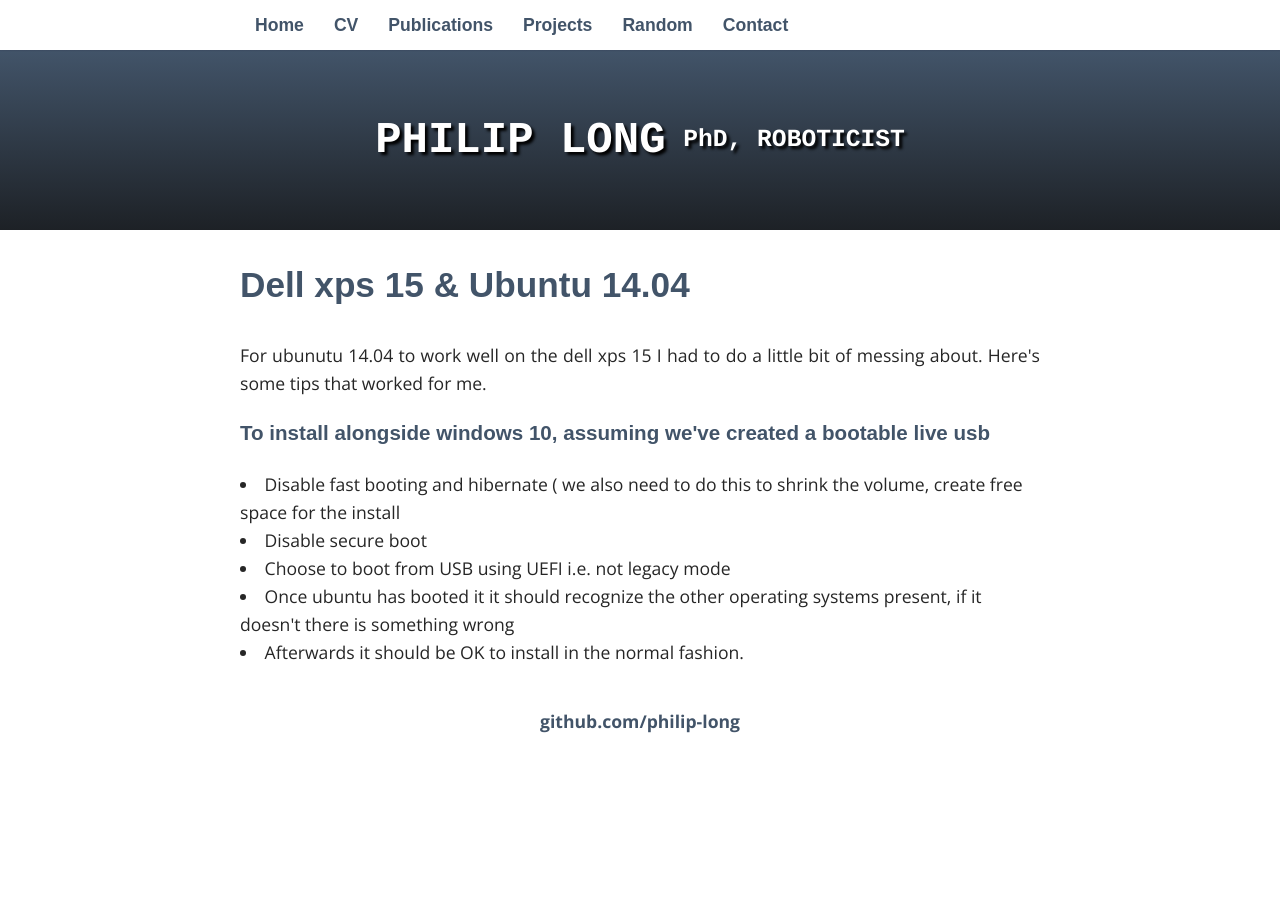
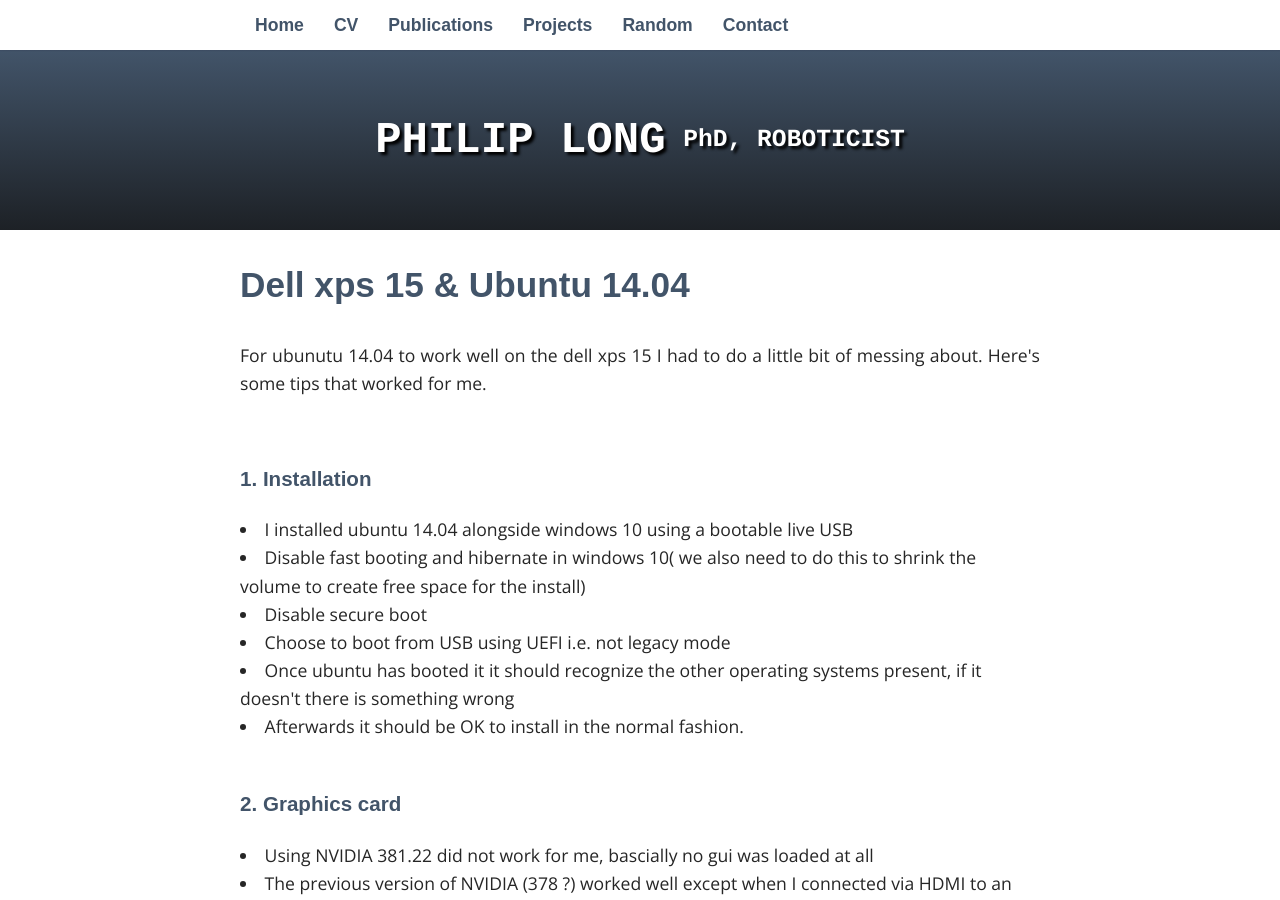
Before and after one commit to philip-long/philip-long.github.io, a Jekyll site: the page built from random/index.html, in a window 1280 px wide and 900 px high. Built offline with Jekyll 4.4.1, drawn with Linux system fonts in a browser that asks for light colours; some web fonts are replaced; some of the changed text lies outside the part shown.

Commit message:
updated dell stuff

```diff
--- a/random/index.html
+++ b/random/index.html
@@ -10,10 +10,19 @@
     For ubunutu 14.04 to work well on the dell xps 15 I had to do a little bit of messing about. Here's some tips that worked for me.
 </p>
 
-<h3> To install alongside windows 10, assuming we've created a bootable live usb </h3>
+<br>
 
-   <li>Disable fast booting and hibernate ( we also need to do this to shrink the volume, create free space for the install</li>
-   <li> Disable secure boot</li>
+<h3> 1. Installation</h3>
+
+   <li> I installed ubuntu 14.04 alongside windows 10 using a bootable live USB</li>
+   <li>Disable fast booting and hibernate in windows 10( we also need to do this to shrink the volume to create free space for the install)</li>
+   <li>Disable secure boot</li>
    <li>Choose to boot from USB using UEFI i.e. not legacy mode</li>
    <li>Once ubuntu has booted it it should recognize the other operating systems present, if it doesn't there is something wrong</li>
    <li>Afterwards it should be OK to install in the normal fashion.  </li>
+<br>
+
+<h3> 2. Graphics card </h3>
+    <li> Using NVIDIA 381.22 did not work for me, bascially no gui was loaded at all</li>
+    <li> The previous version of NVIDIA (378 ?) worked well except when I connected via HDMI to an external monitor, then I had very poor graphics and lots of freezing. I think the issue is that NVIDIA controls the external screen whereas INTEL run the built in display. Apparently this is physically wired but there is a config file to edit as a work around. </li>
+    <li> Currently I'm using the X.Org driver that 's working great including with the external screen</li>
```
